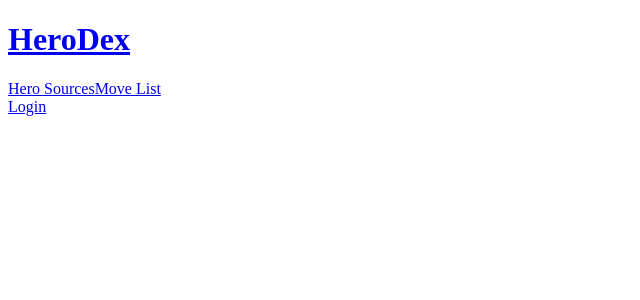
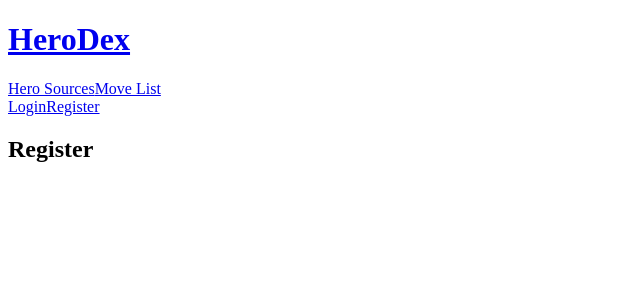
Before and after one commit to hahmed1523/herodex, a React (Create React App) app in the folder frontend/: page /register in a window 1280 px wide. Shown: the top 300 px of the page, without its empty margins (0-640 px from the left). Built offline with nearby package versions, Linux system fonts and the light colour scheme.

Commit message:
Add register links and register route protection

```diff
--- a/frontend/src/App.js
+++ b/frontend/src/App.js
@@ -13,7 +13,9 @@ import CreateMovePage from './pages/moves/createMove.js';
 import CreateCommentsPage from './pages/comments/createComments.js';
 import DeleteCommentPage from './pages/comments/deleteComment.js';
 import LoginPage from './pages/login_reg/login.js';
+import RegisterPage from './pages/login_reg/register.js';
 import PrivateRoutes from './utils/private_routes.js';
+import RegisterRoutes from './utils/reg_route.js';
 import { AuthProvider } from './context/auth_context.js';
 
 function App() {
@@ -41,6 +43,10 @@ function App() {
               <Route path='/comments/delete/:comment_id' element={<DeleteCommentPage />} />
             </Route>
 
+            <Route element={<RegisterRoutes />}>
+              <Route path='/register' element={<RegisterPage />} />
+            </Route>
+
 
           </Routes>
         </AuthProvider>
--- a/frontend/src/components/header.js
+++ b/frontend/src/components/header.js
@@ -28,7 +28,11 @@ const Header = () => {
 
                     ):
                     (
-                        <Link to='/login'>Login</Link>
+                        <div className='header-links'>
+                            <Link to='/login'>Login</Link>
+                            <Link to='/register'>Register</Link>
+                        </div>
+
                     )}
 
                 </section>
--- a/frontend/src/pages/login_reg/login.js
+++ b/frontend/src/pages/login_reg/login.js
@@ -1,4 +1,5 @@
 import React, {useState, useEffect, useContext} from 'react';
+import { Link } from 'react-router-dom';
 import AuthContext from '../../context/auth_context';
 
 const LoginPage = () => {
@@ -19,6 +20,7 @@ const LoginPage = () => {
                     placeholder='Enter Password' />
                 <input type="submit" />
             </form>
+            <Link to='/register'>Register?</Link>
         </div>
     )
 };
--- /dev/null
+++ b/frontend/src/pages/login_reg/register.js
@@ -0,0 +1,15 @@
+import React, {useState, useEffect, useContext} from 'react';
+import AuthContext from '../../context/auth_context';
+
+
+const RegisterPage = () => {
+
+    return(
+        <div className='register-page'>
+            <h2>Register</h2>
+        </div>
+    )
+
+};
+
+export default RegisterPage;
--- /dev/null
+++ b/frontend/src/utils/reg_route.js
@@ -0,0 +1,12 @@
+import { Outlet, Navigate } from "react-router-dom";
+import { useContext } from "react";
+import AuthContext from "../context/auth_context";
+
+const RegisterRoutes = () => {
+    let {user} = useContext(AuthContext);
+    return(
+        user ? <Navigate to="/" /> : <Outlet/>
+    );
+};
+
+export default RegisterRoutes;
```
Also changed, not shown: 1 other file (tests, documents, lock files or other folders).
